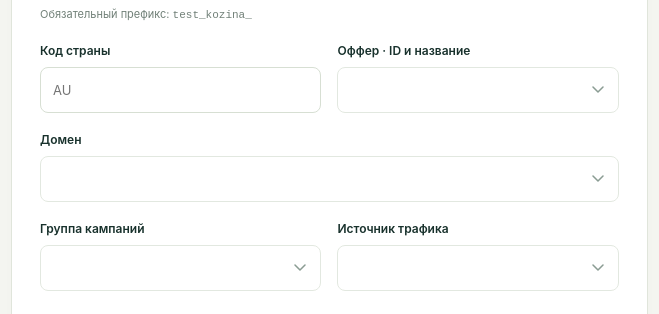
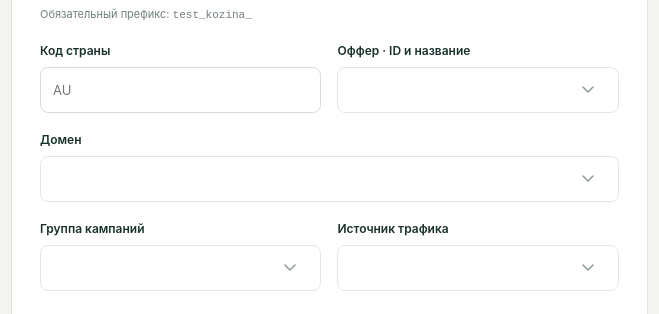
Before and after one commit to Kozina-Kate/keitaro-campaign-manager, a plain HTML site: page app/static/index.html in a window 1280 px wide. Shown: the part 458-772 px from the top of the page, 69-728 px from the left. Drawn offline with Linux system fonts and the light colour scheme; no server answers.

Commit message:
Increase dropdown arrow inset to 24px

```diff
--- a/app/static/style.css
+++ b/app/static/style.css
@@ -3,10 +3,10 @@
 select {
   appearance: none;
   -webkit-appearance: none;
-  padding-right: 40px;
+  padding-right: 50px;
   background-image: url("/static/select-chevron.svg");
   background-repeat: no-repeat;
-  background-position: right 14px center;
+  background-position: right 24px center;
   background-size: 12px 8px;
 }
 @media (forced-colors: active) {
```
